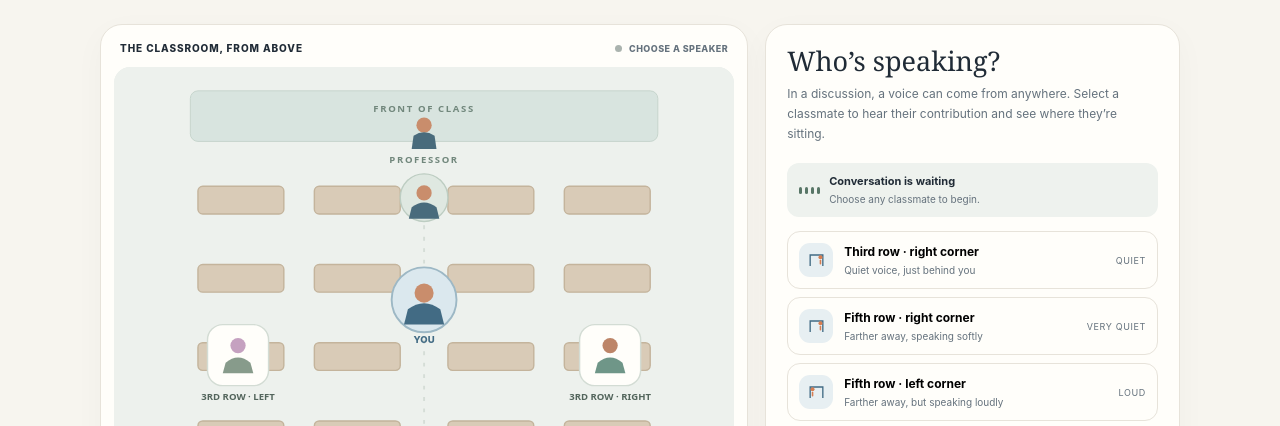
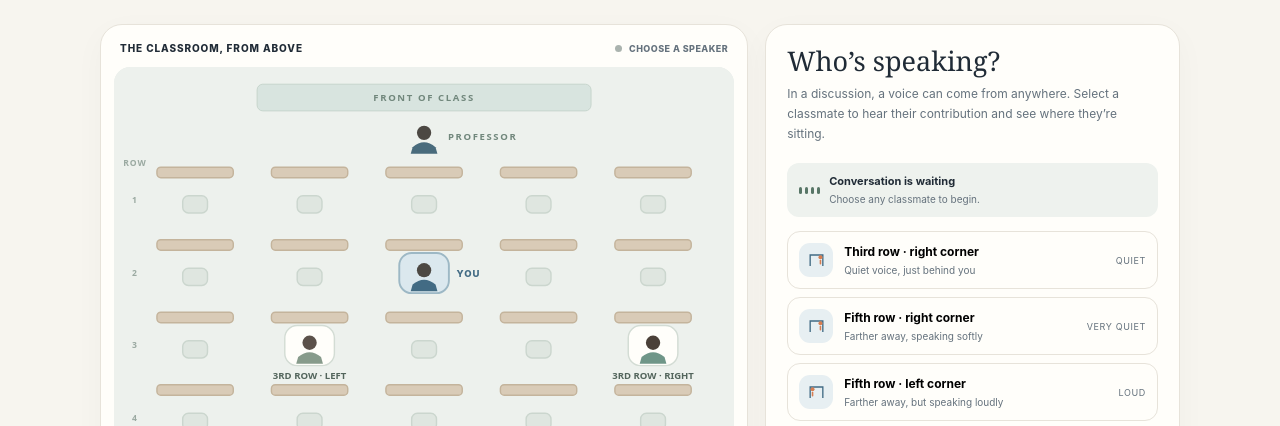
Before and after one commit to drp88957/the-sound-of-my-world, a plain HTML site: page discussion.html in a window 1280 px wide. Shown: the part 330-756 px from the top of the page. Drawn offline with Linux system fonts and the light colour scheme.

Commit message:
Discussion: redraw the classroom map
- Five rows by five columns, every seat a desk plus chair, nothing overlapping
- You sit in the second row, centre, matching the story
- The professor appears once, at the board; row numbers added
- Voice paths now run from the speaker's seat to the edge of yours

Co-Authored-By: Claude Opus 5.5 <noreply@anthropic.com>

```diff
--- a/discussion.html
+++ b/discussion.html
@@ -43,6 +43,8 @@ h1{font:500 clamp(36px,5.6vw,61px)/1.02 Georgia,serif;letter-spacing:-.045em;mar
 .map .seat.selected .seatname{fill:#a9552e}
 .map .desk{fill:#d9cbb7;stroke:#c4b49c;stroke-width:1.5}
 .room-label{font:800 10px system-ui;letter-spacing:1.7px;fill:#71877c}
+.map .chair{fill:#dfe6e0;stroke:#cbd6ce;stroke-width:1.5}
+.row-num{font:800 9px system-ui;letter-spacing:1px;fill:#9aa9a1}
 .sound-ring{fill:none;stroke:var(--orange);stroke-width:2.5;opacity:0;transform-box:fill-box;transform-origin:center}
 .sound-ring.active{animation:ripple 2.2s ease-out infinite}
 .sound-ring.delay{animation-delay:.65s}
@@ -151,66 +153,72 @@ body.paused .pause-overlay{display:grid}
     </div>
     <div class="map-wrap">
       <div class="map" id="map">
-        <svg viewBox="0 0 650 500" role="img" aria-label="Top-down classroom seating map. Select a classmate to see how the voice travels across the room.">
+        <svg viewBox="0 0 650 500" role="img" aria-label="Top-down classroom seating map. You sit in the second row, centre. Select a classmate to see how the voice travels across the room.">
           <rect width="650" height="500" rx="15" fill="#edf1ed"/>
-          <rect x="80" y="25" width="490" height="53" rx="8" fill="#d8e4df" stroke="#c6d4cc"/>
-          <text x="325" y="47" text-anchor="middle" class="room-label">FRONT OF CLASS</text>
-          <g transform="translate(325 67)">
-            <circle cx="0" cy="-6" r="8" fill="#c98d6c"/><path d="M-11 5 Q0 -2 11 5 L13 19 H-13Z" fill="#496b7c"/>
-          </g>
-          <text x="325" y="101" text-anchor="middle" class="room-label">PROFESSOR</text>
-          <path d="M325 118 V470" stroke="#d5ddd7" stroke-dasharray="4 8" stroke-width="2"/>
-          <g class="desk">
-            <rect x="88" y="125" width="90" height="29" rx="5"/><rect x="210" y="125" width="90" height="29" rx="5"/><rect x="350" y="125" width="90" height="29" rx="5"/><rect x="472" y="125" width="90" height="29" rx="5"/>
-            <rect x="88" y="207" width="90" height="29" rx="5"/><rect x="210" y="207" width="90" height="29" rx="5"/><rect x="350" y="207" width="90" height="29" rx="5"/><rect x="472" y="207" width="90" height="29" rx="5"/>
-            <rect x="88" y="289" width="90" height="29" rx="5"/><rect x="210" y="289" width="90" height="29" rx="5"/><rect x="350" y="289" width="90" height="29" rx="5"/><rect x="472" y="289" width="90" height="29" rx="5"/>
-            <rect x="88" y="371" width="90" height="29" rx="5"/><rect x="210" y="371" width="90" height="29" rx="5"/><rect x="350" y="371" width="90" height="29" rx="5"/><rect x="472" y="371" width="90" height="29" rx="5"/>
-          </g>
+          <rect x="150" y="18" width="350" height="28" rx="6" fill="#d8e4df" stroke="#c6d4cc"/>
+          <text x="325" y="36" text-anchor="middle" class="room-label">FRONT OF CLASS</text>
+          <g><path d="M313 84 Q325 74 337 84 L339 91 H311 Z" fill="#496b7c"/><circle cx="325" cy="69" r="7.5" fill="#4c4843"/></g>
+          <text x="350" y="76" class="room-label">PROFESSOR</text>
+          <text x="22" y="104" text-anchor="middle" class="row-num">ROW</text>
+          <text x="22" y="143" text-anchor="middle" class="row-num">1</text>
+          <text x="22" y="219" text-anchor="middle" class="row-num">2</text>
+          <text x="22" y="295" text-anchor="middle" class="row-num">3</text>
+          <text x="22" y="371" text-anchor="middle" class="row-num">4</text>
+          <text x="22" y="447" text-anchor="middle" class="row-num">5</text>
+          <rect class="desk" x="45" y="105" width="80" height="11" rx="4"/>
+          <rect class="chair" x="72" y="135" width="26" height="18" rx="6"/>
+          <rect class="desk" x="165" y="105" width="80" height="11" rx="4"/>
+          <rect class="chair" x="192" y="135" width="26" height="18" rx="6"/>
+          <rect class="desk" x="285" y="105" width="80" height="11" rx="4"/>
+          <rect class="chair" x="312" y="135" width="26" height="18" rx="6"/>
+          <rect class="desk" x="405" y="105" width="80" height="11" rx="4"/>
+          <rect class="chair" x="432" y="135" width="26" height="18" rx="6"/>
+          <rect class="desk" x="525" y="105" width="80" height="11" rx="4"/>
+          <rect class="chair" x="552" y="135" width="26" height="18" rx="6"/>
+          <rect class="desk" x="45" y="181" width="80" height="11" rx="4"/>
+          <rect class="chair" x="72" y="211" width="26" height="18" rx="6"/>
+          <rect class="desk" x="165" y="181" width="80" height="11" rx="4"/>
+          <rect class="chair" x="192" y="211" width="26" height="18" rx="6"/>
+          <rect class="desk" x="285" y="181" width="80" height="11" rx="4"/>
+          <rect class="desk" x="405" y="181" width="80" height="11" rx="4"/>
+          <rect class="chair" x="432" y="211" width="26" height="18" rx="6"/>
+          <rect class="desk" x="525" y="181" width="80" height="11" rx="4"/>
+          <rect class="chair" x="552" y="211" width="26" height="18" rx="6"/>
+          <rect class="desk" x="45" y="257" width="80" height="11" rx="4"/>
+          <rect class="chair" x="72" y="287" width="26" height="18" rx="6"/>
+          <rect class="desk" x="165" y="257" width="80" height="11" rx="4"/>
+          <rect class="desk" x="285" y="257" width="80" height="11" rx="4"/>
+          <rect class="chair" x="312" y="287" width="26" height="18" rx="6"/>
+          <rect class="desk" x="405" y="257" width="80" height="11" rx="4"/>
+          <rect class="chair" x="432" y="287" width="26" height="18" rx="6"/>
+          <rect class="desk" x="525" y="257" width="80" height="11" rx="4"/>
+          <rect class="desk" x="45" y="333" width="80" height="11" rx="4"/>
+          <rect class="chair" x="72" y="363" width="26" height="18" rx="6"/>
+          <rect class="desk" x="165" y="333" width="80" height="11" rx="4"/>
+          <rect class="chair" x="192" y="363" width="26" height="18" rx="6"/>
+          <rect class="desk" x="285" y="333" width="80" height="11" rx="4"/>
+          <rect class="chair" x="312" y="363" width="26" height="18" rx="6"/>
+          <rect class="desk" x="405" y="333" width="80" height="11" rx="4"/>
+          <rect class="chair" x="432" y="363" width="26" height="18" rx="6"/>
+          <rect class="desk" x="525" y="333" width="80" height="11" rx="4"/>
+          <rect class="chair" x="552" y="363" width="26" height="18" rx="6"/>
+          <rect class="desk" x="45" y="409" width="80" height="11" rx="4"/>
+          <rect class="desk" x="165" y="409" width="80" height="11" rx="4"/>
+          <rect class="chair" x="192" y="439" width="26" height="18" rx="6"/>
+          <rect class="desk" x="285" y="409" width="80" height="11" rx="4"/>
+          <rect class="chair" x="312" y="439" width="26" height="18" rx="6"/>
+          <rect class="desk" x="405" y="409" width="80" height="11" rx="4"/>
+          <rect class="chair" x="432" y="439" width="26" height="18" rx="6"/>
+          <rect class="desk" x="525" y="409" width="80" height="11" rx="4"/>
           <!-- Sound paths are deliberately illustrative, not acoustic measurements. -->
-          <path id="voicePath" class="voice-path" d="M520 304 Q440 275 325 244"/>
-          <circle id="pathDot" class="path-dot" cx="325" cy="244" r="5"/>
-          <g id="professorSeat">
-            <circle cx="325" cy="137" r="25" fill="#dfe8e1" stroke="#bdcdc2" stroke-width="1.5"/>
-            <circle cx="325" cy="132" r="8" fill="#c98d6c"/>
-            <path d="M312 147 Q325 137 338 147 L341 159 H309Z" fill="#496b7c"/>
-          </g>
-          <!-- Listener: the central anchor for the voice paths -->
-          <g id="listener">
-            <circle cx="325" cy="244" r="34" fill="#dbe8ee" stroke="#9db8c5" stroke-width="2"/>
-            <circle cx="325" cy="237" r="10" fill="#c98d6c"/>
-            <path d="M308 254 Q325 241 342 254 L346 270 H304Z" fill="#426b84"/>
-            <text x="325" y="289" text-anchor="middle" font-size="10" font-weight="800" fill="#426b84">YOU</text>
-          </g>
-          <!-- Selectable classmates -->
-          <g class="seat" data-speaker="thirdCorner" tabindex="0" role="button" aria-label="Select classmate in third row, right corner">
-            <circle class="sound-ring" id="ring-thirdCorner" cx="520" cy="304" r="25"/>
-            <circle class="sound-ring delay" cx="520" cy="304" r="25"/>
-            <rect class="seatbody" x="488" y="270" width="64" height="64" rx="16" fill="#fffefa" stroke="#d3dcd4" stroke-width="1.5"/>
-            <circle class="person" cx="520" cy="292" r="8" fill="#bd8568"/><path d="M507 310 Q520 299 533 310 L536 321 H504Z" fill="#6f9688"/>
-            <text class="seatname" x="520" y="349" text-anchor="middle">3RD ROW · RIGHT</text>
-          </g>
-          <g class="seat" data-speaker="fifthRight" tabindex="0" role="button" aria-label="Select classmate in fifth row, right corner">
-            <circle class="sound-ring" id="ring-fifthRight" cx="520" cy="423" r="25"/>
-            <circle class="sound-ring delay" cx="520" cy="423" r="25"/>
-            <rect class="seatbody" x="488" y="389" width="64" height="64" rx="16" fill="#fffefa" stroke="#d3dcd4" stroke-width="1.5"/>
-            <circle class="person" cx="520" cy="411" r="8" fill="#d5a17e"/><path d="M507 429 Q520 418 533 429 L536 440 H504Z" fill="#c08a68"/>
-            <text class="seatname" x="520" y="468" text-anchor="middle">5TH ROW · RIGHT</text>
-          </g>
-          <g class="seat" data-speaker="fifthLeft" tabindex="0" role="button" aria-label="Select classmate in fifth row, left corner">
-            <circle class="sound-ring" id="ring-fifthLeft" cx="130" cy="423" r="25"/>
-            <circle class="sound-ring delay" cx="130" cy="423" r="25"/>
-            <rect class="seatbody" x="98" y="389" width="64" height="64" rx="16" fill="#fffefa" stroke="#d3dcd4" stroke-width="1.5"/>
-            <circle class="person" cx="130" cy="411" r="8" fill="#d3b2a0"/><path d="M117 429 Q130 418 143 429 L146 440 H114Z" fill="#9b7e9b"/>
-            <text class="seatname" x="130" y="468" text-anchor="middle">5TH ROW · LEFT</text>
-          </g>
-          <g class="seat" data-speaker="thirdLeft" tabindex="0" role="button" aria-label="Select classmate in third row, left side">
-            <circle class="sound-ring" id="ring-thirdLeft" cx="130" cy="304" r="25"/>
-            <circle class="sound-ring delay" cx="130" cy="304" r="25"/>
-            <rect class="seatbody" x="98" y="270" width="64" height="64" rx="16" fill="#fffefa" stroke="#d3dcd4" stroke-width="1.5"/>
-            <circle class="person" cx="130" cy="292" r="8" fill="#c5a1c0"/><path d="M117 310 Q130 299 143 310 L146 321 H114Z" fill="#879b8b"/>
-            <text class="seatname" x="130" y="349" text-anchor="middle">3RD ROW · LEFT</text>
-          </g>
-        </svg>
+          <path id="voicePath" class="voice-path" d=""/>
+          <g id="listener"><rect x="299" y="195" width="52" height="42" rx="13" fill="#dbe8ee" stroke="#9db8c5" stroke-width="2"/><path d="M313 228 Q325 218 337 228 L339 235 H311 Z" fill="#426b84"/><circle cx="325" cy="213" r="7.5" fill="#4c4843"/><text x="359" y="220" text-anchor="start" font-size="10" font-weight="800" letter-spacing="1" fill="#426b84">YOU</text></g>
+          <circle id="pathDot" class="path-dot" cx="325" cy="237" r="5"/>
+          <g class="seat" data-speaker="thirdCorner" tabindex="0" role="button" aria-label="Select classmate in third row, right corner"><circle class="sound-ring" id="ring-thirdCorner" cx="565" cy="292" r="24"/><circle class="sound-ring delay" cx="565" cy="292" r="24"/><rect class="seatbody" x="539" y="271" width="52" height="42" rx="13" fill="#fffefa" stroke="#d3dcd4" stroke-width="1.5"/><path d="M553 304 Q565 294 577 304 L579 311 H551 Z" fill="#6f9688"/><circle class="person" cx="565" cy="289" r="7.5" fill="#4a4038"/><text class="seatname" x="565" y="327" text-anchor="middle">3RD ROW · RIGHT</text></g>
+          <g class="seat" data-speaker="fifthRight" tabindex="0" role="button" aria-label="Select classmate in fifth row, right corner"><circle class="sound-ring" id="ring-fifthRight" cx="565" cy="444" r="24"/><circle class="sound-ring delay" cx="565" cy="444" r="24"/><rect class="seatbody" x="539" y="423" width="52" height="42" rx="13" fill="#fffefa" stroke="#d3dcd4" stroke-width="1.5"/><path d="M553 456 Q565 446 577 456 L579 463 H551 Z" fill="#c08a68"/><circle class="person" cx="565" cy="441" r="7.5" fill="#7a5a3c"/><text class="seatname" x="565" y="479" text-anchor="middle">5TH ROW · RIGHT</text></g>
+          <g class="seat" data-speaker="fifthLeft" tabindex="0" role="button" aria-label="Select classmate in fifth row, left corner"><circle class="sound-ring" id="ring-fifthLeft" cx="85" cy="444" r="24"/><circle class="sound-ring delay" cx="85" cy="444" r="24"/><rect class="seatbody" x="59" y="423" width="52" height="42" rx="13" fill="#fffefa" stroke="#d3dcd4" stroke-width="1.5"/><path d="M73 456 Q85 446 97 456 L99 463 H71 Z" fill="#9b7e9b"/><circle class="person" cx="85" cy="441" r="7.5" fill="#2f2a26"/><text class="seatname" x="85" y="479" text-anchor="middle">5TH ROW · LEFT</text></g>
+          <g class="seat" data-speaker="thirdLeft" tabindex="0" role="button" aria-label="Select classmate in third row, left side"><circle class="sound-ring" id="ring-thirdLeft" cx="205" cy="292" r="24"/><circle class="sound-ring delay" cx="205" cy="292" r="24"/><rect class="seatbody" x="179" y="271" width="52" height="42" rx="13" fill="#fffefa" stroke="#d3dcd4" stroke-width="1.5"/><path d="M193 304 Q205 294 217 304 L219 311 H191 Z" fill="#879b8b"/><circle class="person" cx="205" cy="289" r="7.5" fill="#5b514a"/><text class="seatname" x="205" y="327" text-anchor="middle">3RD ROW · LEFT</text></g>
+          </svg>
       </div>
     </div>
     <div class="legend">
@@ -297,15 +305,17 @@ body.paused .pause-overlay{display:grid}
 (() => {
   const $ = id => document.getElementById(id);
   const profiles = {
-    thirdCorner:{name:'Third row · right corner',text:'I think we should look at the customer experience first, because that changes how we evaluate the whole product.',volume:.10,rate:1.02,pitch:1.22,loc:{x:520,y:304},kind:'quiet',effort:4,effortTitle:'I have to work harder to follow',effortCopy:'I lean in mentally, focus on each word, and try to fill in what I miss so I don’t lose the thread.' ,desc:'A quiet voice from just behind you, to the right.'},
-    fifthRight:{name:'Fifth row · right corner',text:'I agree with that point, but I would add that the cost of implementation matters just as much.',volume:.035,rate:.91,pitch:.75,loc:{x:520,y:423},kind:'veryquiet',effort:5,effortTitle:'Following takes a lot more effort',effortCopy:'The voice is faint, so I have to concentrate intensely and piece together the sentence. It’s easy to lose a few words — and the point.' ,desc:'A softer voice from farther behind you, to the right.'},
-    fifthLeft:{name:'Fifth row · left corner',text:'I see it differently. If we start with the user problem, I think the recommendation becomes much clearer.',volume:.62,rate:1.08,pitch:1.42,loc:{x:130,y:423},kind:'loud',effort:1,effortTitle:'This voice is easier to catch',effortCopy:'Even from farther away, a stronger voice is easier for me to notice and follow. The distance matters — but it isn’t the whole story.' ,desc:'A louder voice from farther behind you, to the left.'},
-    thirdLeft:{name:'Third row · left side',text:'Could we also consider what happens after launch? Adoption might be a bigger challenge than building the product.',volume:.085,rate:.96,pitch:1.05,loc:{x:130,y:304},kind:'quiet',effort:4,effortTitle:'I have to work harder to follow',effortCopy:'I try to hold my attention on the speaker and reconstruct the words I don’t catch. Meanwhile, the conversation keeps moving.' ,desc:'A quiet voice from behind you, to the left.'}
+    thirdCorner:{name:'Third row · right corner',text:'I think we should look at the customer experience first, because that changes how we evaluate the whole product.',volume:.10,rate:1.02,pitch:1.22,loc:{x:565,y:271},kind:'quiet',effort:4,effortTitle:'I have to work harder to follow',effortCopy:'I lean in mentally, focus on each word, and try to fill in what I miss so I don’t lose the thread.' ,desc:'A quiet voice from just behind you, to the right.'},
+    fifthRight:{name:'Fifth row · right corner',text:'I agree with that point, but I would add that the cost of implementation matters just as much.',volume:.035,rate:.91,pitch:.75,loc:{x:565,y:423},kind:'veryquiet',effort:5,effortTitle:'Following takes a lot more effort',effortCopy:'The voice is faint, so I have to concentrate intensely and piece together the sentence. It’s easy to lose a few words — and the point.' ,desc:'A softer voice from farther behind you, to the right.'},
+    fifthLeft:{name:'Fifth row · left corner',text:'I see it differently. If we start with the user problem, I think the recommendation becomes much clearer.',volume:.62,rate:1.08,pitch:1.42,loc:{x:85,y:423},kind:'loud',effort:1,effortTitle:'This voice is easier to catch',effortCopy:'Even from farther away, a stronger voice is easier for me to notice and follow. The distance matters — but it isn’t the whole story.' ,desc:'A louder voice from farther behind you, to the left.'},
+    thirdLeft:{name:'Third row · left side',text:'Could we also consider what happens after launch? Adoption might be a bigger challenge than building the product.',volume:.085,rate:.96,pitch:1.05,loc:{x:205,y:271},kind:'quiet',effort:4,effortTitle:'I have to work harder to follow',effortCopy:'I try to hold my attention on the speaker and reconstruct the words I don’t catch. Meanwhile, the conversation keeps moving.' ,desc:'A quiet voice from behind you, to the left.'}
   };
   let selected=null, paused=false, playing=false, wasPlaying=false, currentUtterance=null;
   const heard=new Set();
   const supportsSpeech = 'speechSynthesis' in window;
   const voicePath=$('voicePath'), pathDot=$('pathDot');
+  // Voice paths run from the speaker's seat to the bottom edge of your seat (second row, centre).
+  const YOU={x:325,y:237};
   // Remember the opening text so "Start over" can put the scene back exactly as it began.
   const RESET_IDS=['statusText','nowTitle','nowSub','caption','effortTitle','effortCopy','sceneFoot'];
   const initial=Object.fromEntries(RESET_IDS.map(id=>[id,$(id).innerHTML]));
@@ -339,12 +349,12 @@ body.paused .pause-overlay{display:grid}
     document.querySelectorAll(`[data-speaker="${key}"]`).forEach(el=>el.classList.add(el.classList.contains('seat')?'selected':'active'));
     document.querySelectorAll(`#ring-${key}, #ring-${key} ~ .sound-ring`).forEach(el=>el.classList.add('active'));
     // The curve connects the selected voice to the listener; its style cues relative audibility.
-    const mx=(p.loc.x+325)/2, my=(p.loc.y+244)/2-25;
-    voicePath.setAttribute('d',`M ${p.loc.x} ${p.loc.y} Q ${mx} ${my} 325 244`);
+    const mx=(p.loc.x+YOU.x)/2, my=(p.loc.y+YOU.y)/2-25;
+    voicePath.setAttribute('d',`M ${p.loc.x} ${p.loc.y} Q ${mx} ${my} ${YOU.x} ${YOU.y}`);
     voicePath.classList.add('visible');
     if(p.kind==='quiet'||p.kind==='veryquiet') voicePath.classList.add('quiet');
     if(p.kind==='loud') voicePath.classList.add('loud');
-    pathDot.setAttribute('cx',325);pathDot.setAttribute('cy',244);pathDot.classList.add('visible');
+    pathDot.setAttribute('cx',YOU.x);pathDot.setAttribute('cy',YOU.y);pathDot.classList.add('visible');
     $('statusDot').classList.add('on');
     $('statusText').textContent='CLASSMATE SPEAKING';
     $('nowTitle').textContent=p.name;
```
